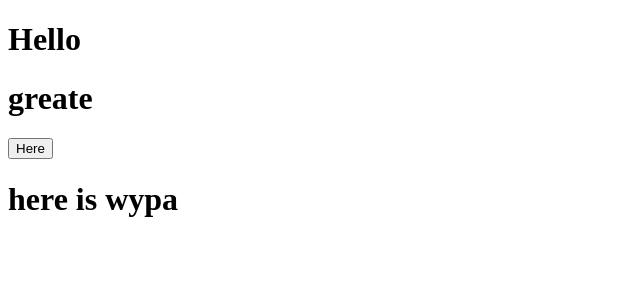
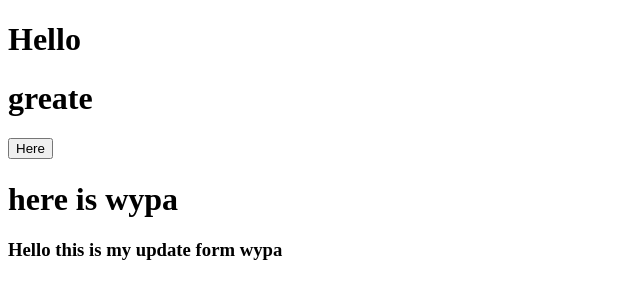
Before and after one commit to WaiYanPhoneAant/testrepos, a plain HTML site: page index.html in a window 1280 px wide. Shown: the whole page, without its empty margins (0-640 px from the left). Drawn offline with Linux system fonts and the light colour scheme.

Commit message:
wypa commit

```diff
--- a/index.html
+++ b/index.html
@@ -10,5 +10,6 @@
     <h1>greate</h1>
     <button>Here</button>
     <h1>here is wypa</h1>
+    <h3>Hello this is my update form wypa</h3>
   </body>
 </html>
```
